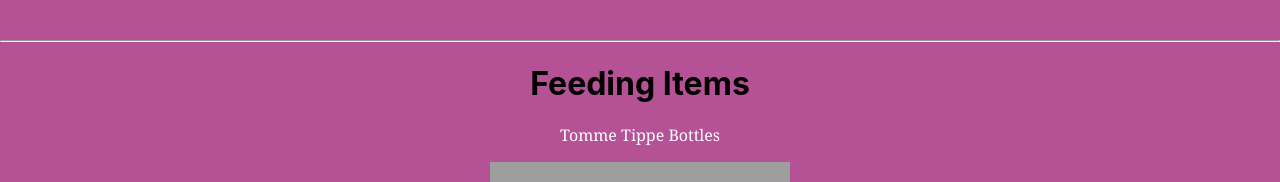
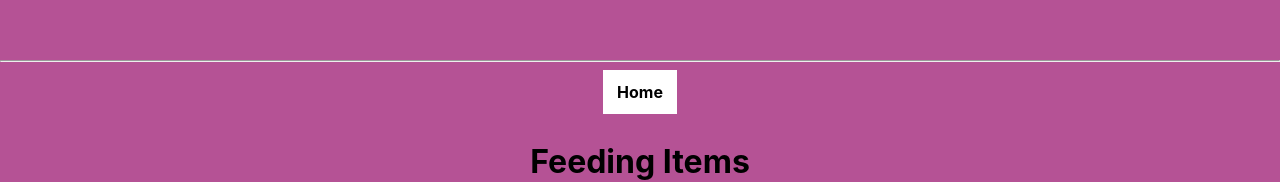
Before and after one commit to Melindaemackenzie/baby-items, a React (Create React App) app: page /feeding in a window 1280 px wide. Shown: the part 247-429 px from the top of the page. Built offline with nearby package versions, Linux system fonts and the light colour scheme; data requests are answered from the project's data file; grey boxes are pictures that could not be loaded.

Commit message:
added home button to components

```diff
--- a/db.json
+++ b/db.json
@@ -86,6 +86,13 @@
     },
     {
       "id": 13
+    },
+    {
+      "name": "Frida Mom Humidifier",
+      "image": "https://media.kohlsimg.com/is/image/kohls/4593582?wid=805&hei=805&op_sharpen=1",
+      "description": "Cool mist humidifier",
+      "category": "Sleep",
+      "id": 14
     }
   ]
 }
--- a/src/Components/App.js
+++ b/src/Components/App.js
@@ -7,7 +7,7 @@
 import Sleep from "./Sleep"
 import NewItemForm from "./NewItemForm";
 
-import { BrowserRouter as Router, Routes, Route } from 'react-router-dom';
+import { BrowserRouter as Router, Routes, Route, NavLink } from 'react-router-dom';
 
 function App() {
 
@@ -31,6 +31,8 @@
 
   return (
     <div className="App">
+      <br>
+      </br>
       <header className="App-header">
         <h1>Must Have Baby Items! </h1>
         </header>
--- a/src/Components/Bath.js
+++ b/src/Components/Bath.js
@@ -1,11 +1,33 @@
 import React from "react";
 import Card from "./Card";
+import {NavLink} from "react-router-dom";
 
 function Bath({item})  {
     const bathItems = item.filter((item) => item.category === 'Bath');
+    const linkStyles = {
+        display: "inline-block",
+        width: "50px",
+        padding: "12px",
+        margin: "0 6px 6px",
+        background: "white",
+        textDecoration: "none",
+        color: "black",
+        fontWeight: "bold",
+
+    }
 
     return(
         <div>
+            <NavLink
+            to ="/"
+            exact
+            style={linkStyles}
+            activestyle={{
+                background: "darkblue",
+            }}
+        >
+            Home
+        </NavLink>
                 <h1>Bath Items</h1>
                 {bathItems.map((item) => (
                 <Card key={item.id} item={item} />
--- a/src/Components/Car.js
+++ b/src/Components/Car.js
@@ -1,11 +1,33 @@
 import React from "react";
 import Card from "./Card";
+import {NavLink} from "react-router-dom";
 
 function Car({item}) {
     const carItems = item.filter((item) => item.category === 'Car');
+    const linkStyles = {
+        display: "inline-block",
+        width: "50px",
+        padding: "12px",
+        margin: "0 6px 6px",
+        background: "white",
+        textDecoration: "none",
+        color: "black",
+        fontWeight: "bold",
+
+    }
 
     return (
         <div>
+            <NavLink
+            to ="/"
+            exact
+            style={linkStyles}
+            activestyle={{
+                background: "darkblue",
+            }}
+        >
+            Home
+        </NavLink>
                 <h1>Car Items</h1>
                 {carItems.map((item) => (
                     <Card key={item.id} item={item} />
--- a/src/Components/Feeding.js
+++ b/src/Components/Feeding.js
@@ -1,11 +1,33 @@
 import React from "react";
 import Card from "./Card";
+import {NavLink} from "react-router-dom";
 
 function Feeding({item}) {
     const feedItems = item.filter((item) => item.category === 'Feed');
+    const linkStyles = {
+        display: "inline-block",
+        width: "50px",
+        padding: "12px",
+        margin: "0 6px 6px",
+        background: "white",
+        textDecoration: "none",
+        color: "black",
+        fontWeight: "bold",
+
+    }
 
     return (
             <div>
+                <NavLink
+            to ="/"
+            exact
+            style={linkStyles}
+            activestyle={{
+                background: "darkblue",
+            }}
+        >
+            Home
+        </NavLink>
                 <h1>Feeding Items</h1>
                 {feedItems.map((item) => (
                 <Card key={item.id} item={item} />
--- a/src/Components/NavBar.js
+++ b/src/Components/NavBar.js
@@ -19,7 +19,7 @@
 
 return (
     <div>
-        <NavLink
+       <NavLink
             to ="/"
             exact
             style={linkStyles}
--- a/src/Components/NewItemForm.js
+++ b/src/Components/NewItemForm.js
@@ -1,4 +1,5 @@
 import React, { useState } from "react";
+import {NavLink} from "react-router-dom";
 
 function NewItemForm ({items, onNewItemAdded}) {
     const [newItemData, setNewItemData] = useState({
@@ -7,6 +8,17 @@
         description: '',
         category: '',
     });
+    const linkStyles = {
+        display: "inline-block",
+        width: "50px",
+        padding: "12px",
+        margin: "0 6px 6px",
+        background: "white",
+        textDecoration: "none",
+        color: "black",
+        fontWeight: "bold",
+
+    }
 
     const handleInputChange = (e) => {
         setNewItemData({
@@ -44,6 +56,16 @@
 
     return (
         <div>
+            <NavLink
+            to ="/"
+            exact
+            style={linkStyles}
+            activestyle={{
+                background: "darkblue",
+            }}
+        >
+            Home
+        </NavLink>
             <h1 className='item-form'>Add your own item below!</h1>
             <br></br>
             <h2 className='category-options'>Category options are:</h2>
--- a/src/Components/Sleep.js
+++ b/src/Components/Sleep.js
@@ -1,12 +1,34 @@
 import React from "react";
 import Card from "./Card";
+import {NavLink} from "react-router-dom";
 
 function Sleep({item}) {
     const sleepItems = item.filter((item) => item.category === 'Sleep');
+    const linkStyles = {
+        display: "inline-block",
+        width: "50px",
+        padding: "12px",
+        margin: "0 6px 6px",
+        background: "white",
+        textDecoration: "none",
+        color: "black",
+        fontWeight: "bold",
+
+    }
 
 
     return (
         <div>
+            <NavLink
+            to ="/"
+            exact
+            style={linkStyles}
+            activestyle={{
+                background: "darkblue",
+            }}
+        >
+            Home
+        </NavLink>
             <h1>Sleeping Items</h1>
             {sleepItems.map((item) => (
                 <Card key={item.id} item={item} />
```
